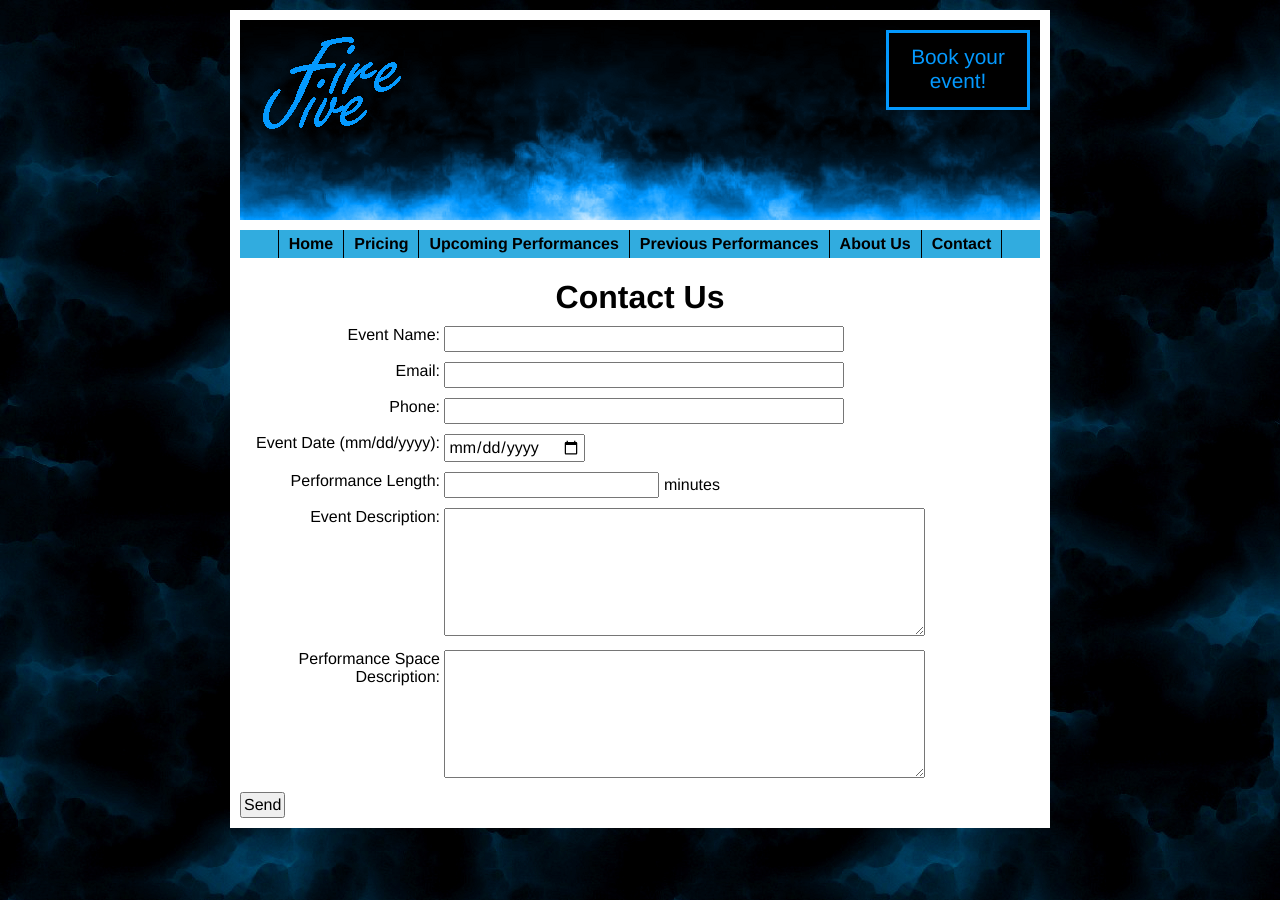
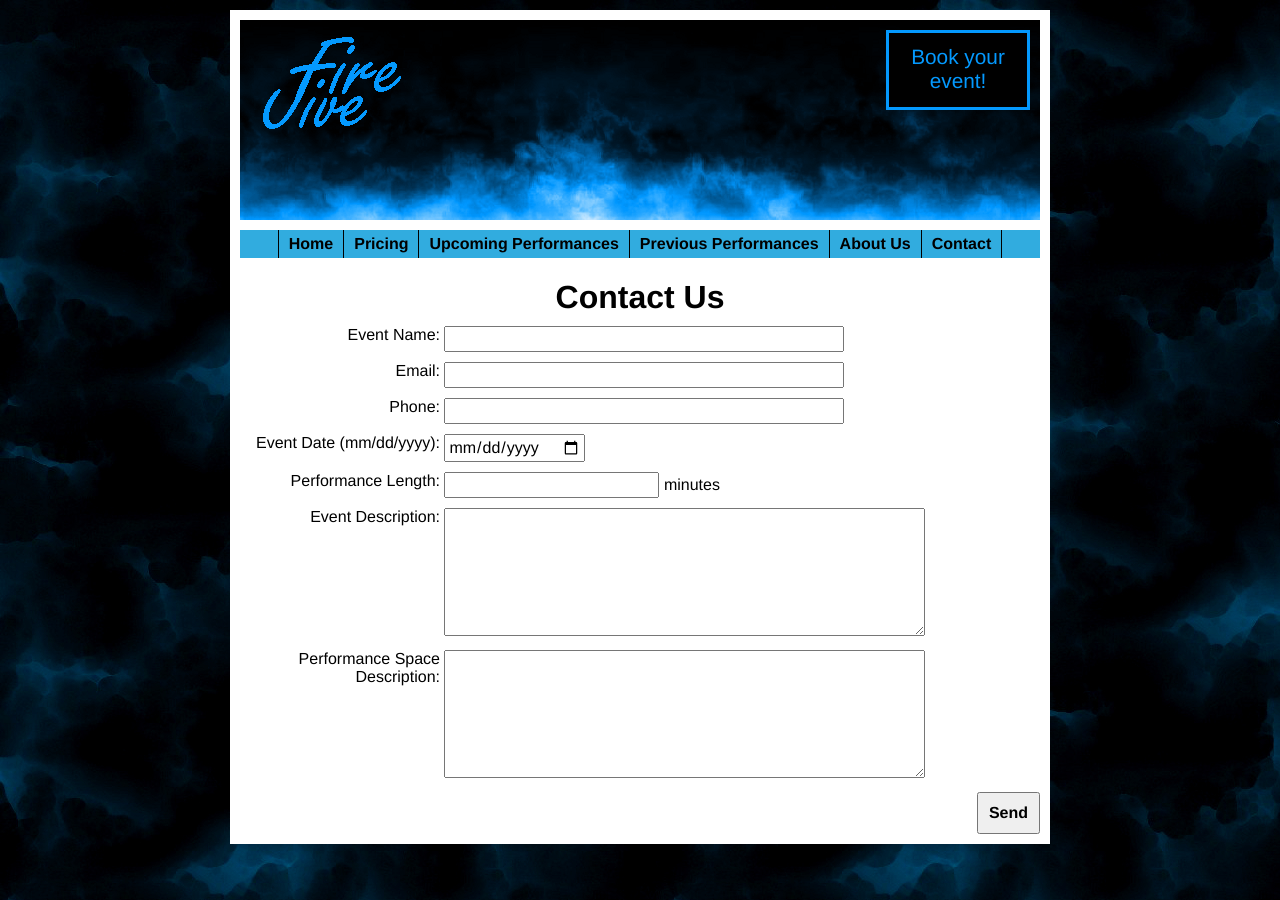
Before and after one commit to fjzusi/Firejive, a Jekyll site: the page built from contact.html, in a window 1280 px wide. Built offline with Jekyll 4.4.1, drawn with Linux system fonts in a browser that asks for light colours.

Commit message:
Fixed contact submit button styling

```diff
--- a/contact.html
+++ b/contact.html
@@ -33,5 +33,5 @@ title: Contact Us
 		<label for="SpaceDescription">Performance Space Description:</label>
 		<textarea id="SpaceDescription" name="SpaceDescription" rows="7" cols="50"></textarea>
 	</div>
-	<input type="button" id="frmContactUsSubmit" value="Send" />
+	<input type="submit" id="frmContactUsSubmit" value="Send" />
 </div>
```
